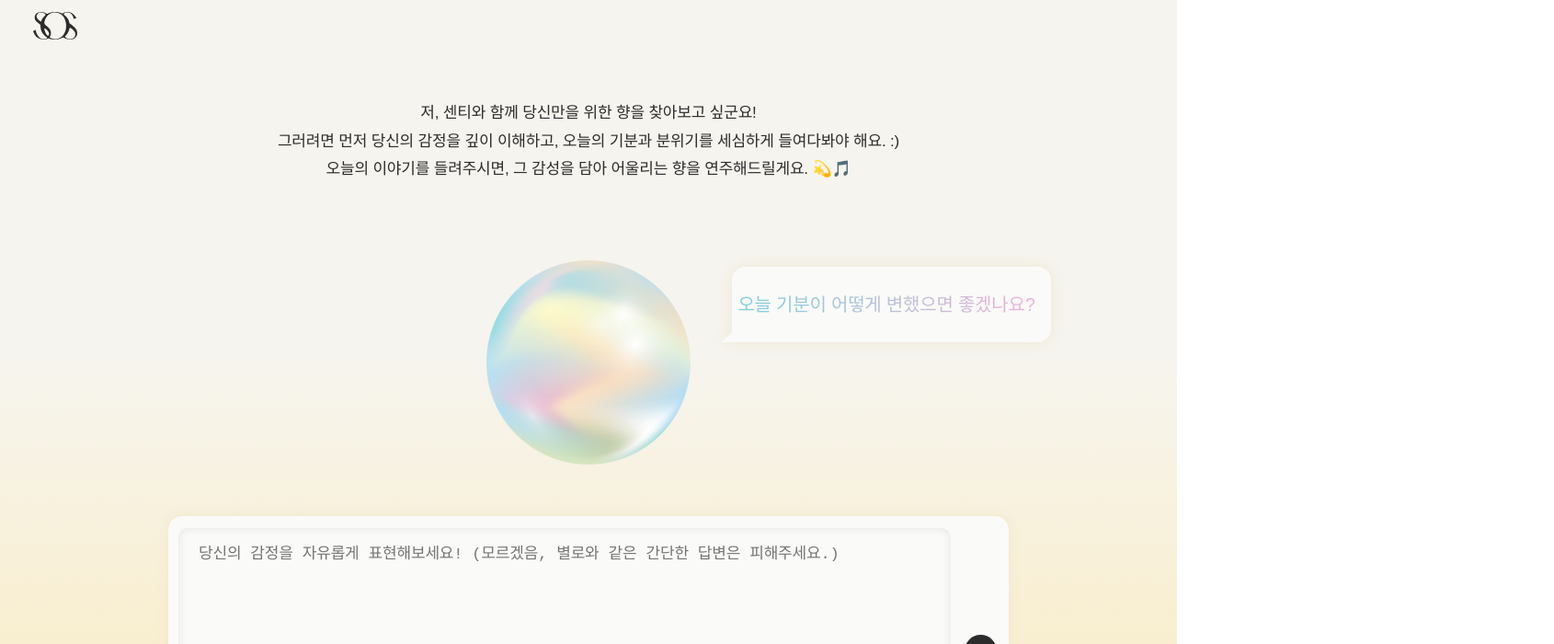
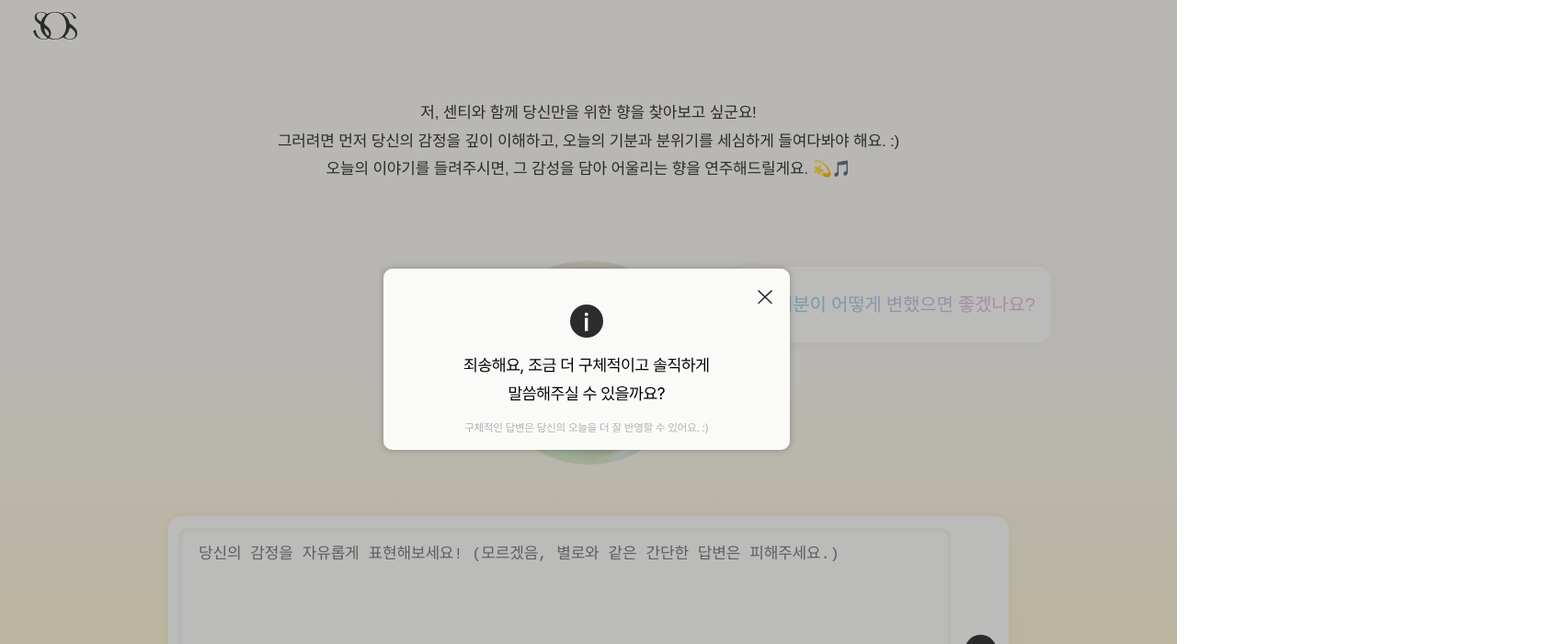
Before and after one commit to kyinn1307/SOS_Front, a React (Vite) app: page /chat in a window 1280 px wide. Shown: the top 700 px of the page at 92% size, 1690 px wide, since content can reach past the window. Built offline with nearby package versions, Linux system fonts and the light colour scheme; a web font is replaced by a local one.

Commit message:
feat: implement error modal ui in chat page

```diff
--- a/src/pages/Chat/ChatContent.jsx
+++ b/src/pages/Chat/ChatContent.jsx
@@ -1,14 +1,17 @@
+import { useState } from "react";
 import styled from "styled-components";
 import ChatbotIcon from "../../assets/chatbot/ChatbotIcon";
 import QuestionBox from "../../assets/chatbot/QuestionBox";
 import ChatInput from "../../components/UI/Chatbot/ChatInput";
+import BlurLayer from "../../components/Layout/BlurLayer";
+import Modal from "../../components/UI/common/Modal";
 
 const ContentWrapper = styled.div`
   position: relative;
   display: flex;
   flex-direction: column;
   align-items: center;
-  z-index: 1;
+  z-index: 1; /* 기존 UI의 z-index */
   text-align: center;
 `;
 
@@ -23,26 +26,49 @@ const ChatbotWrapper = styled.div`
   position: relative;
   margin-top: 9px;
 `;
+
 const QuestionWrapper = styled.div`
   position: absolute;
   left: 100%;
   margin-left: 12px;
 `;
+
 const IntroText = styled.div`
   margin-top: 48px;
   font-size: 17px;
   line-height: 180%;
-
   text-align: center;
   letter-spacing: -0.011em;
-
   color: #2c2c2c;
 `;
 
+const ModalWrapper = styled.div`
+  position: absolute;
+  top: 33%;
+  left: 32%;
+  width: 100%;
+  height: 100%;
+  z-index: 10;
+`;
+
 const ChatContent = () => {
+  const [isError, setIsError] = useState(true);
+
+  const handleError = () => {
+    setIsError(true);
+  };
+
   return (
     <>
       <ContentWrapper>
+        {isError && (
+          <>
+            <ModalWrapper>
+              <BlurLayer />
+              <Modal isDone={!isError} />
+            </ModalWrapper>
+          </>
+        )}
         <IntroText>
           저, 센티와 함께 당신만을 위한 향을 찾아보고 싶군요!
           <br />
@@ -65,4 +91,5 @@ const ChatContent = () => {
     </>
   );
 };
+
 export default ChatContent;
```
